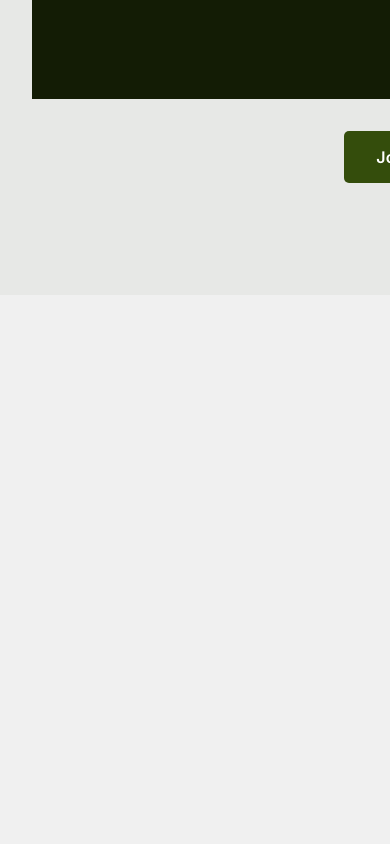
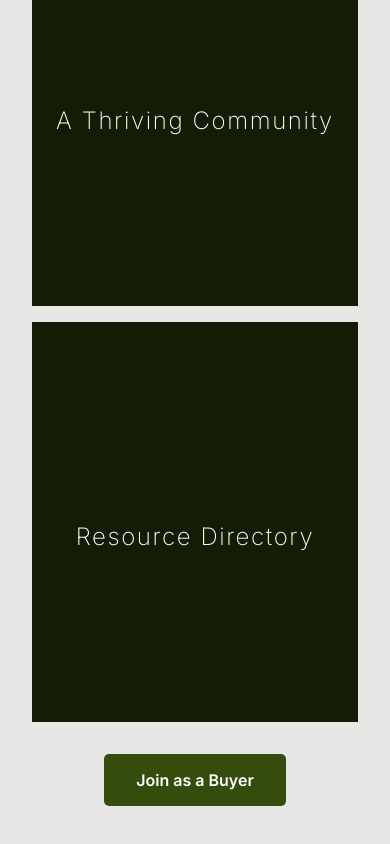
Before and after one commit to mmanueljoe/croply, a React (Vite) app: page / in a window 390 px wide. Shown: the part 4973-5817 px from the top of the page. Before the commit the page ends 5268 px from the top, so only its background shows below. Built offline with nearby package versions, Linux system fonts and the light colour scheme; a web font is replaced by a local one.

Commit message:
updated buyer section

```diff
--- a/package.json
+++ b/package.json
@@ -12,7 +12,8 @@
   "dependencies": {
     "react": "^19.0.0",
     "react-dom": "^19.0.0",
-    "react-router-dom": "^7.2.0"
+    "react-router-dom": "^7.2.0",
+    "vercel": "^41.2.2"
   },
   "devDependencies": {
     "@eslint/js": "^9.21.0",
--- a/src/components/AsBuyer/AsBuyer.css
+++ b/src/components/AsBuyer/AsBuyer.css
@@ -85,10 +85,10 @@
 
 
 @media (max-width: 768px){
-    .why-choose-features{
+    .buyer-features{
         grid-template-columns: 1fr;
     }
-    .why-choose-feature{
+    .buyer-feature{
         width: 100%;
     }
 }
--- a/src/components/AsBuyer/AsBuyer.jsx
+++ b/src/components/AsBuyer/AsBuyer.jsx
@@ -30,7 +30,7 @@
                 </div>
             </div>
             <button className="buyer-btn">
-                Join as a Farmer
+                Join as a Buyer
             </button>
         </div>
     </>
```
Also changed, not shown: 2 other files (tests, documents, lock files or other folders).
